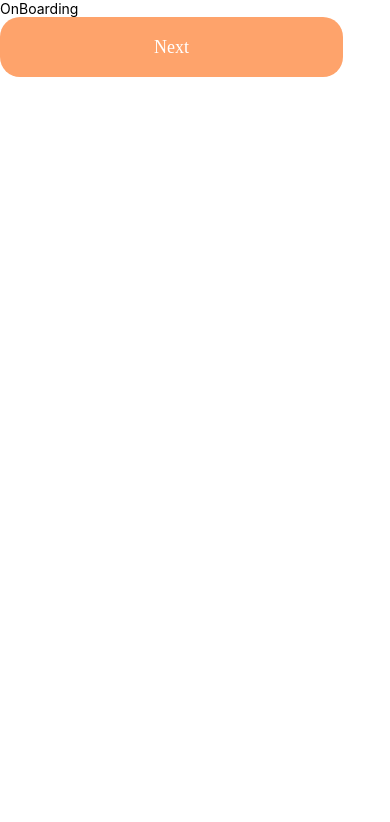
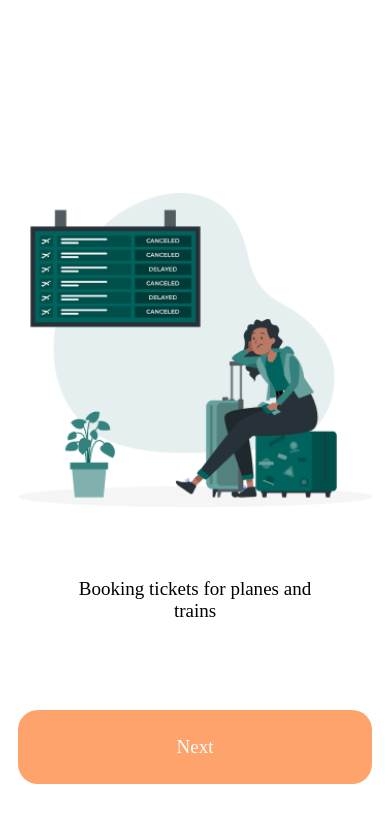
Before and after one commit to slo248/Travelly, a React Native app: screen / in a window 390 px wide. Shown: the top 822 px of the page. Built offline with nearby package versions, Linux system fonts and the light colour scheme.

Commit message:
done image, desc and button

```diff
--- a/src/App.tsx
+++ b/src/App.tsx
@@ -1,6 +1,5 @@
-import { SafeAreaView, StyleSheet, Text } from 'react-native';
+import { SafeAreaView } from 'react-native';
 import React from 'react';
-import Splash from './screens/Splash';
 import OnBoarding from './screens/OnBoarding';
 
 export default function App() {
--- a/src/comps/Button.tsx
+++ b/src/comps/Button.tsx
@@ -1,6 +1,7 @@
 import { StyleSheet, Text, TouchableOpacity } from 'react-native';
 import React from 'react';
 import { Colors } from '~/styles/colors';
+import { rMS } from '~/styles/responsive';
 import { Fonts } from '~/styles/fonts';
 
 interface ButtonProps {
@@ -30,7 +31,7 @@ const styles = StyleSheet.create({
   },
   title: {
     color: Colors.white,
-    fontSize: 18,
+    fontSize: rMS(18),
     fontFamily: Fonts.bold
   }
 });
--- a/src/screens/OnBoarding/Page.tsx
+++ b/src/screens/OnBoarding/Page.tsx
@@ -1,12 +1,67 @@
-import { StyleSheet, Text, View } from 'react-native';
+import {
+  StyleSheet,
+  Image,
+  View,
+  Text,
+  ImageSourcePropType,
+  useWindowDimensions
+} from 'react-native';
 import React from 'react';
+import { rH, rW } from '~/styles/responsive';
+import Button from '~/comps/Button';
+import { Texts } from '~/styles/texts';
 
-export default function Page() {
+interface PageProps {
+  description: string;
+  buttonTitle: string;
+  image: ImageSourcePropType;
+  onNext: () => void;
+}
+
+const Page: React.FC<PageProps> = ({
+  description,
+  buttonTitle,
+  image,
+  onNext
+}) => {
+  const { width, height } = useWindowDimensions();
+  console.log(description);
+
   return (
-    <View>
-      <Text>Page</Text>
+    <View style={[{ width, height }, styles.container]}>
+      <Image style={styles.image} source={image} />
+      <Text style={[Texts.h3, styles.desc]}>{description}</Text>
+      <View style={styles.button}>
+        <Button title={buttonTitle} onPress={onNext} />
+      </View>
     </View>
   );
-}
+};
 
-const styles = StyleSheet.create({});
+const styles = StyleSheet.create({
+  container: {
+    flex: 1,
+    paddingTop: rH(24),
+    paddingBottom: rH(48),
+    paddingHorizontal: rW(16)
+  },
+  image: {
+    marginTop: rH(106),
+    width: '100%',
+    height: rH(304),
+    resizeMode: 'contain'
+  },
+  button: {
+    width: '100%',
+    height: rH(60),
+    marginTop: 'auto'
+  },
+  desc: {
+    marginTop: rH(32),
+    textAlign: 'center',
+    width: rW(242),
+    marginHorizontal: 'auto'
+  }
+});
+
+export default Page;
--- a/src/screens/OnBoarding/index.tsx
+++ b/src/screens/OnBoarding/index.tsx
@@ -1,16 +1,45 @@
-import { StyleSheet, Text, View } from 'react-native';
-import React from 'react';
-import Button from '~/comps/Button';
+import Animated from 'react-native-reanimated';
+import { useCallback, useRef } from 'react';
+import { useWindowDimensions } from 'react-native';
+
+import Page from './Page';
+
+import { onBoardingData } from '~/data/onboarding';
 
 export default function OnBoarding() {
+  const { width } = useWindowDimensions();
+  const scrollViewRef = useRef<Animated.ScrollView>(null);
+
+  const goToNextPage = useCallback(
+    (index: number) => {
+      if (index < onBoardingData.length - 1) {
+        scrollViewRef.current?.scrollTo({
+          x: width * (index + 1),
+          animated: true
+        });
+      }
+    },
+    [width]
+  );
+
   return (
-    <View>
-      <Text>OnBoarding</Text>
-      <View style={{ width: 343, height: 60 }}>
-        <Button title="Next" onPress={() => console.log('Next')} />
-      </View>
-    </View>
+    <Animated.ScrollView
+      ref={scrollViewRef}
+      style={{ flex: 1 }}
+      horizontal
+      pagingEnabled
+      showsHorizontalScrollIndicator={false}
+    >
+      {onBoardingData.map((page, index) => (
+        <Page
+          key={index}
+          {...page}
+          buttonTitle={
+            index < onBoardingData.length - 1 ? 'Next' : `Let's start!`
+          }
+          onNext={() => goToNextPage(index)}
+        />
+      ))}
+    </Animated.ScrollView>
   );
 }
-
-const styles = StyleSheet.create({});
--- /dev/null
+++ b/src/styles/texts.ts
@@ -0,0 +1,28 @@
+import { StyleSheet } from 'react-native';
+
+import { Colors } from './colors';
+import { Fonts } from './fonts';
+import { rMS } from './responsive';
+
+export const Texts = StyleSheet.create({
+  h1: {
+    color: Colors.black,
+    fontSize: rMS(24),
+    fontFamily: Fonts.bold
+  },
+  h2: {
+    color: Colors.black,
+    fontSize: rMS(20),
+    fontFamily: Fonts.bold
+  },
+  h3: {
+    color: Colors.black,
+    fontSize: rMS(18),
+    fontFamily: Fonts.semiBold
+  },
+  p: {
+    color: Colors.black,
+    fontSize: rMS(14),
+    fontFamily: Fonts.regular
+  }
+});
```
